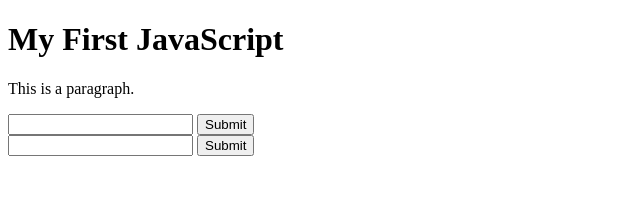
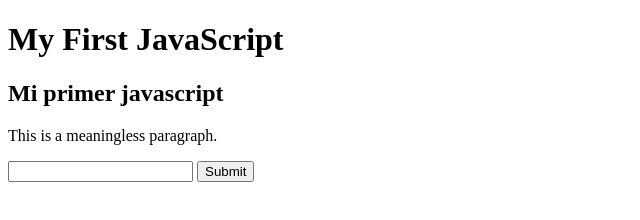
Before and after one commit to fdillanes/aprendiendojs, a plain HTML site: page 02-pruebainput.html in a window 1280 px wide. Shown: the whole page, without its empty margins (0-640 px from the left). Drawn offline with Linux system fonts and the light colour scheme.

Commit message:
limpieza general y reinicio

```diff
--- a/02-pruebainput.html
+++ b/02-pruebainput.html
@@ -1,25 +1,20 @@
 <!DOCTYPE html>
 <html>
 <head>
-<script type="text/javascript" src="imput.js">
-</script>
+	<meta charset="UTF-8">
+	<title>Crea un "p" con lo que escribiste</title>
+	<script type="text/javascript" src="newInput.js"></script>
 </head>
 <body>
+	<!- no puedo recordar que hacía esto, creo que crear un parrafo nuevo con lo que ingresabas, voy a intentar eso ->
 
-<h1>My First JavaScript</h1>
-<p id="demo">This is a paragraph.</p>
-<form name="formulario" id="formulario">
-	<input type="text" name="first" id="first">
-	<input type="submit" value="Submit">
-</form>
-
-<form name="formulario" id="formulario2">
-	<input type="text" name="first" id="second">
-	<input type="submit" value="Submit">
-</form>
-<div id="data"></div>
-
-
-
+	<h1>My First JavaScript</h1>
+	<h2>Mi primer javascript</h2>
+	<p>This is a meaningless paragraph.</p>
+	<form>
+		<input type="text" id="first">
+		<input type="submit" value="Submit">
+	</form>
+	<div></div>
 </body>
 </html>
```
